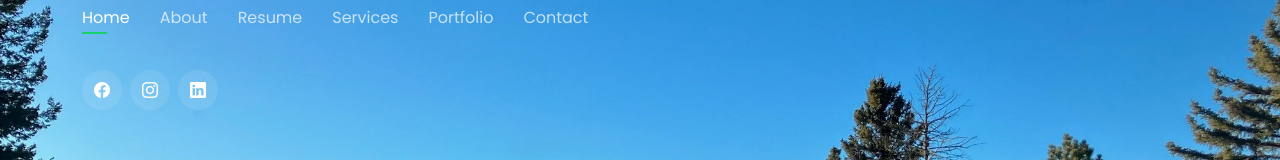
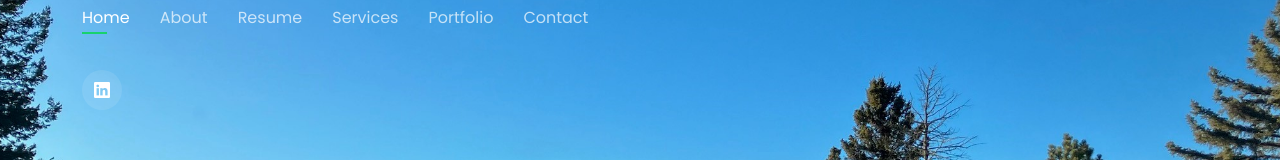
Before and after one commit to cwilkescw/about-me, a plain HTML site: page index.html in a window 1280 px wide. Shown: the part 257-417 px from the top of the page. Drawn offline with nearby package versions, Linux system fonts and the light colour scheme.

Commit message:
Updates to Home Page

```diff
--- a/index.html
+++ b/index.html
@@ -62,9 +62,7 @@
       </nav><!-- .navbar -->
 
       <div class="social-links">
-        <a href="#" class="facebook"><i class="bi bi-facebook"></i></a>
-        <a href="#" class="instagram"><i class="bi bi-instagram"></i></a>
-        <a href="#" class="linkedin"><i class="bi bi-linkedin"></i></a>
+        <a href="https://www.linkedin.com/in/chris-wilkes-nc/" class="linkedin"><i class="bi bi-linkedin"></i></a>
       </div>
 
     </div>
```
